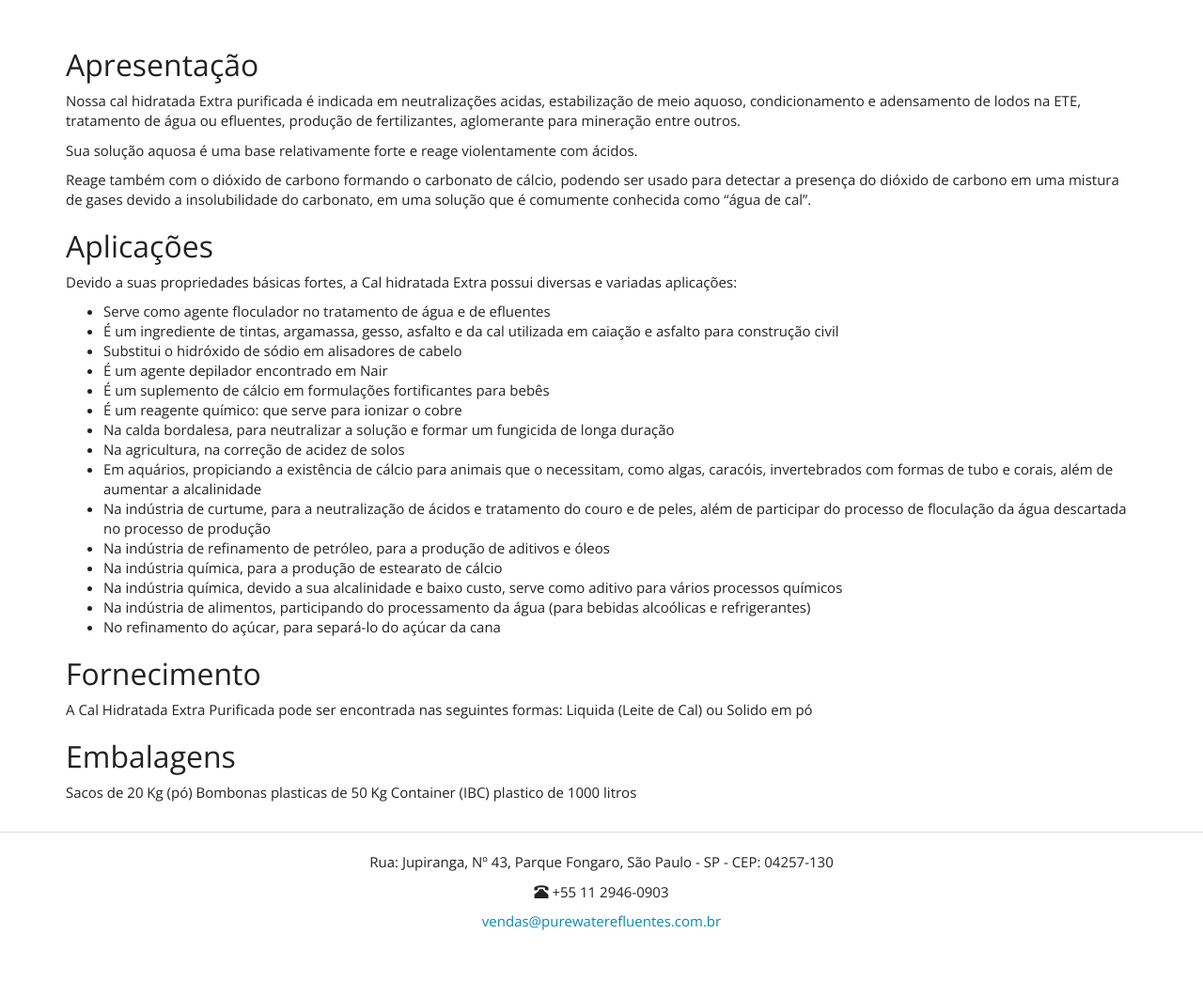
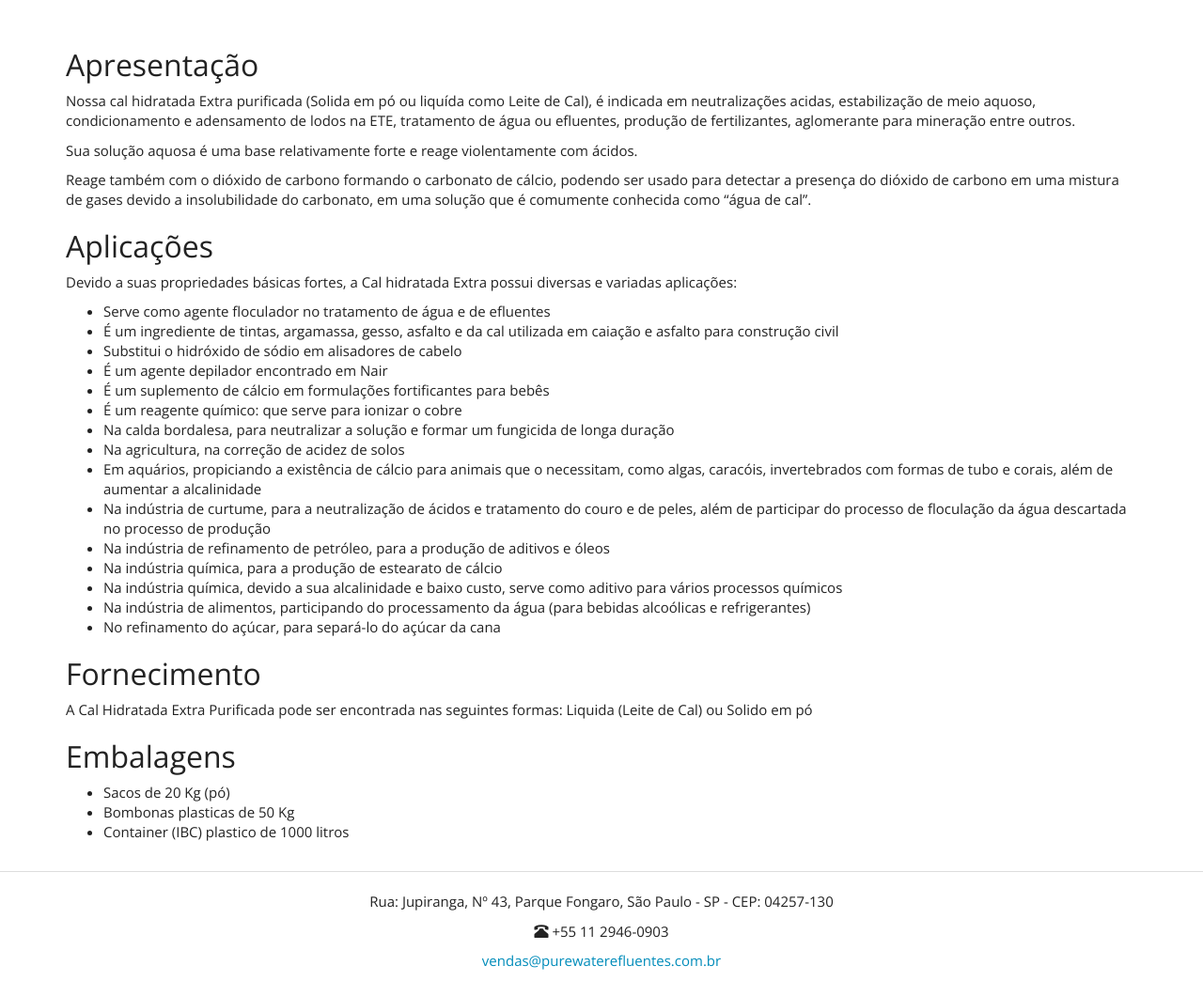
Before and after one commit to purewaterefluentes/purewaterefluentes.github.io, a Jekyll site: the page built from produtos/cal-hidratada-extra-purificada.md, in a window 1280 px wide and 1338 px high. Shown: the part 294-1338 px from the top of the window at 94% size. Built offline with Jekyll 4.4.1, drawn with Linux system fonts in a browser that asks for light colours; nearby versions of some CDN libraries; library files that are not in the unit come from our copies.

Commit message:
Update cal-hidratada-extra-purificada.md

```diff
--- a/produtos/cal-hidratada-extra-purificada.md
+++ b/produtos/cal-hidratada-extra-purificada.md
@@ -6,7 +6,7 @@
 ---
 
 ## Apresentação
-Nossa cal hidratada Extra purificada é indicada em neutralizações acidas, estabilização de meio aquoso, condicionamento e adensamento de lodos na ETE, tratamento de água ou efluentes, produção de fertilizantes, aglomerante para mineração entre outros.
+Nossa cal hidratada Extra purificada (Solida em pó ou liquída como Leite de Cal), é indicada em neutralizações acidas, estabilização de meio aquoso, condicionamento e adensamento de lodos na ETE, tratamento de água ou efluentes, produção de fertilizantes, aglomerante para mineração entre outros.
 
 Sua solução aquosa é uma base relativamente forte e reage violentamente com ácidos.
 
@@ -38,6 +38,6 @@
 
 ## Embalagens
 
-Sacos de 20 Kg (pó)
-Bombonas plasticas de 50 Kg
-Container (IBC) plastico de 1000 litros
+- Sacos de 20 Kg (pó)
+- Bombonas plasticas de 50 Kg
+- Container (IBC) plastico de 1000 litros
```
